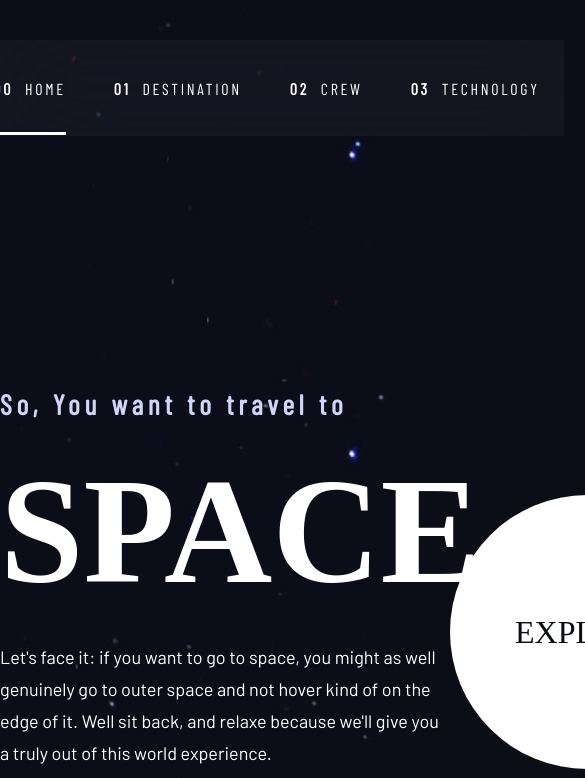
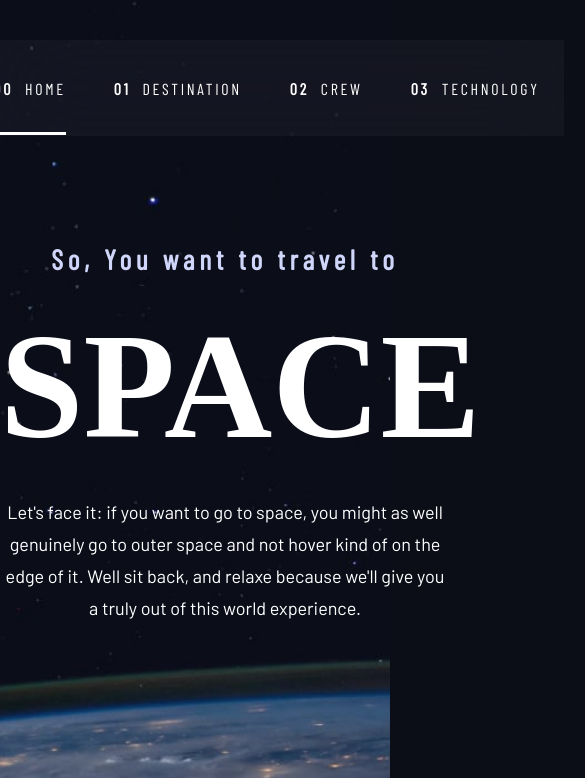
Before and after one commit to ehsansh/Space-Tourism, a React (Create React App) app: page / in a window 390 px wide. Shown: the top 778 px of the page, 585 px wide, since content can reach past the window. Built offline with nearby package versions, Linux system fonts and the light colour scheme; a web font is replaced by a local one.

Commit message:
make home responsive for tablet

```diff
--- a/src/components/styles/Home.scss
+++ b/src/components/styles/Home.scss
@@ -53,3 +53,22 @@
         line-height: 32px;
     }
 }
+
+@media (max-width: 768px) {
+    .Home {
+        background-image: url('../images/background-home-tablet.jpg');
+        background-position: center;
+        div.container {
+            display: block;
+            div.text {
+                margin: 106px auto 156px;
+                text-align: center;
+                width: 450px;
+            }
+            a.explore-btn {
+                margin: 0 auto;
+            }
+            padding-bottom: 90px;
+        }
+    }
+}
```
Also changed, not shown: src/components/images/background-home-mobile.jpg (added), src/components/images/background-home-tablet.jpg (added).
